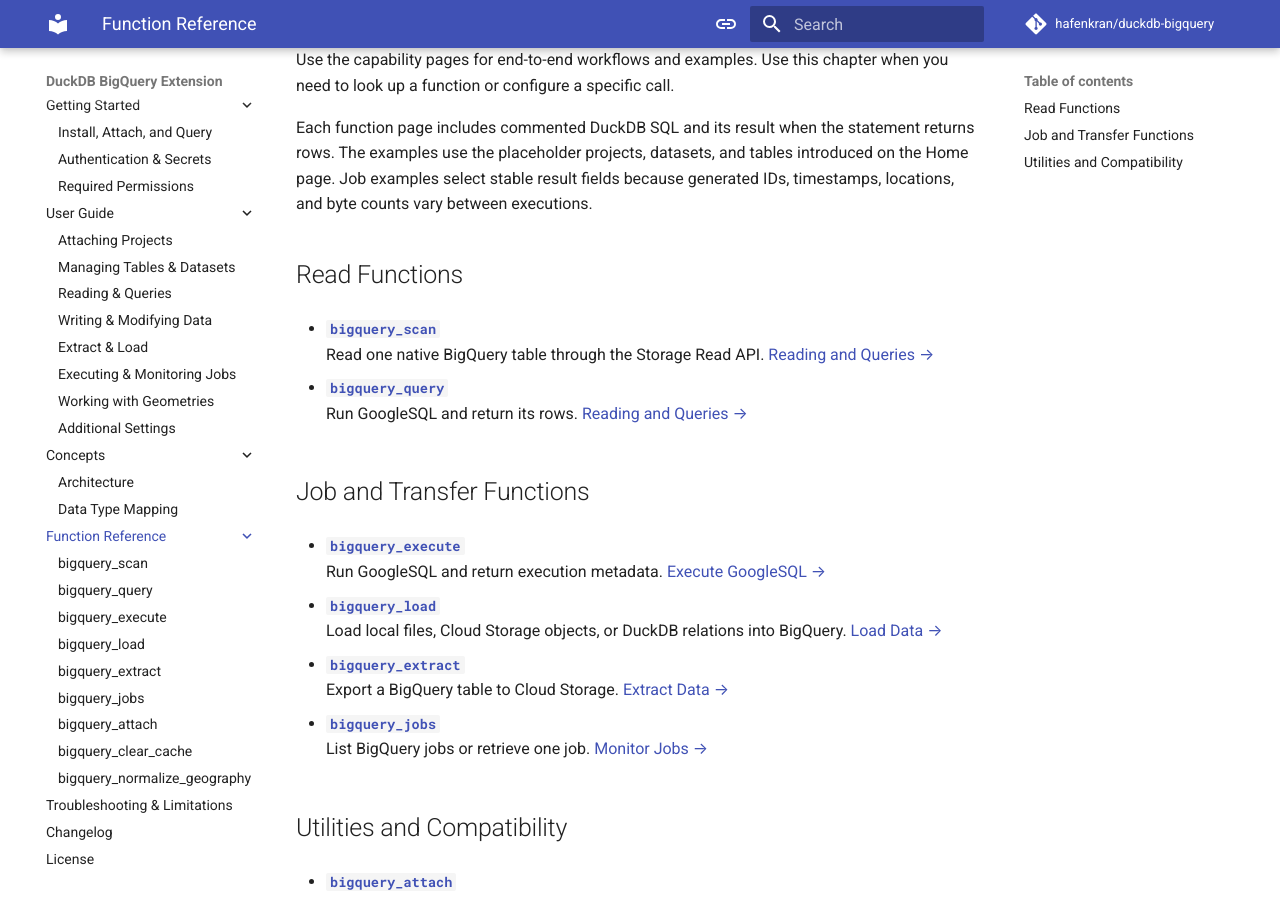
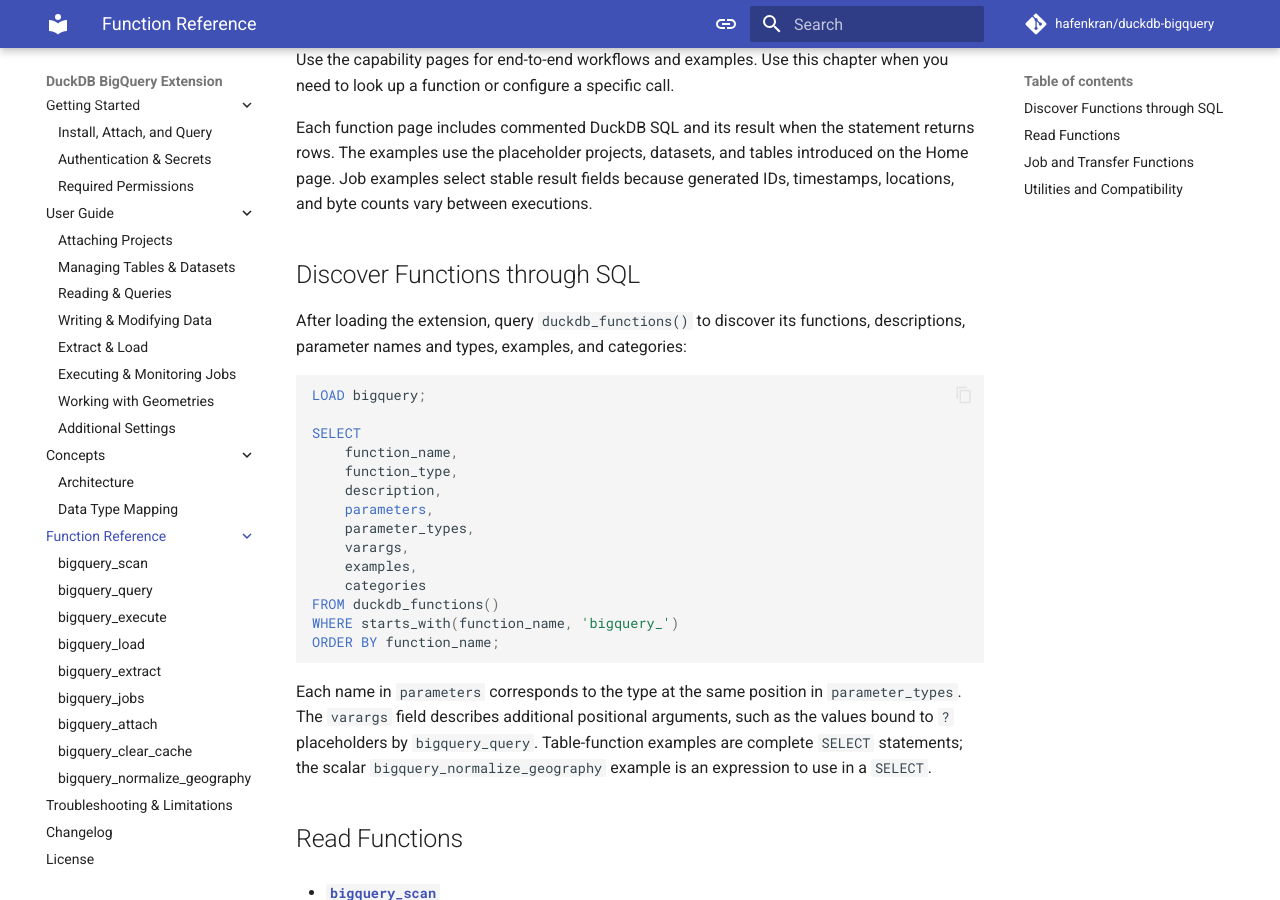
Before and after one commit to hafenkran/duckdb-bigquery, an MkDocs documentation site: the page built from docs/function-reference/index.md, in a window 1280 px wide and 900 px high, scrolled down 225 px. Built offline with MkDocs 1.6.1 and Material for MkDocs 9.7.7, drawn with Linux system fonts in a browser that asks for light colours; comment, search, counter and statistics services are not loaded.

Commit message:
docs: add function discovery example

````diff
--- a/docs/function-reference/index.md
+++ b/docs/function-reference/index.md
@@ -13,6 +13,34 @@
 and tables introduced on the Home page. Job examples select stable result
 fields because generated IDs, timestamps, locations, and byte counts vary
 between executions.
+
+## Discover Functions through SQL
+
+After loading the extension, query `duckdb_functions()` to discover its
+functions, descriptions, parameter names and types, examples, and categories:
+
+```sql
+LOAD bigquery;
+
+SELECT
+    function_name,
+    function_type,
+    description,
+    parameters,
+    parameter_types,
+    varargs,
+    examples,
+    categories
+FROM duckdb_functions()
+WHERE starts_with(function_name, 'bigquery_')
+ORDER BY function_name;
+```
+
+Each name in `parameters` corresponds to the type at the same position in
+`parameter_types`. The `varargs` field describes additional positional
+arguments, such as the values bound to `?` placeholders by `bigquery_query`.
+Table-function examples are complete `SELECT` statements; the scalar
+`bigquery_normalize_geography` example is an expression to use in a `SELECT`.
 
 ## Read Functions
 
````
